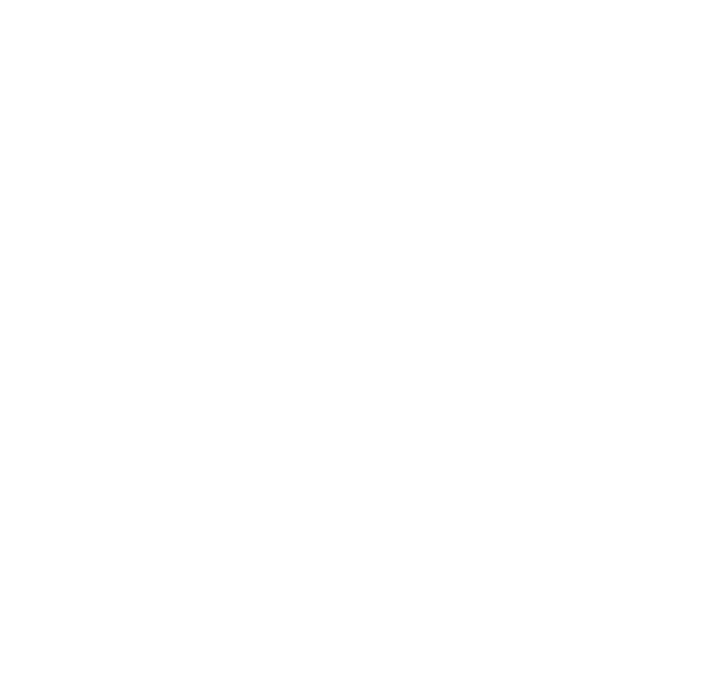
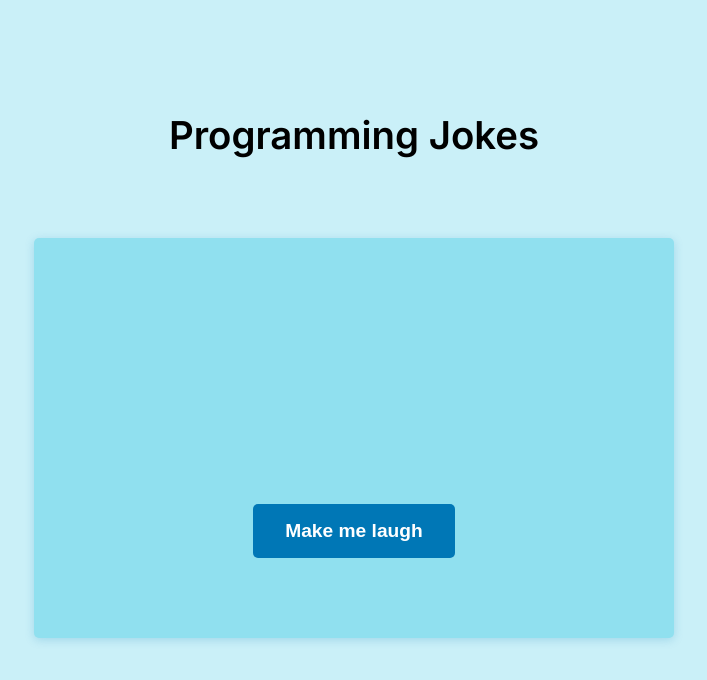
Before and after one commit to thusharathiwanka/programming-jokes, a plain HTML site: page app/index.html in a window 1280 px wide. Shown: the whole page, without its empty margins (286-993 px from the left). Drawn offline with Linux system fonts and the light colour scheme.

Commit message:
CREATE : html and styles added

```diff
--- a/app/index.html
+++ b/app/index.html
@@ -6,12 +6,21 @@
       <meta http-equiv="X-UA-Compatible" content="IE=edge">
       <meta name="viewport" content="width=device-width, initial-scale=1.0">
       <link rel="preconnect" href="https://fonts.gstatic.com">
-      <link href="https://fonts.googleapis.com/css2?family=DM+Sans:wght@400;500;700&display=swap" rel="stylesheet">
+      <link href="https://fonts.googleapis.com/css2?family=Inter:wght@300;400;500;600&display=swap" rel="stylesheet">
       <link rel="stylesheet" href="./styles/style.css">
       <title>Programming Jokes</title>
    </head>
 
    <body>
+      <header>
+         <h1>Programming Jokes</h1>
+      </header>
+      <main>
+         <div class="container">
+            <p class="joke"></p>
+            <button>Make me laugh</button>
+         </div>
+      </main>
       <script src="./js/script.js"></script>
    </body>
 
--- a/app/styles/style.css
+++ b/app/styles/style.css
@@ -0,0 +1,59 @@
+html {
+  font-size: 100%;
+  font-family: "Inter", sans-serif;
+}
+
+*,
+*::before,
+*::after {
+  margin: 0;
+  padding: 0;
+  box-sizing: border-box;
+}
+
+h1 {
+  font-size: 2.4rem;
+  text-align: center;
+  padding: 5rem 2rem;
+  margin-top: 2rem;
+}
+
+body {
+  background: #caf0f8;
+}
+
+main,
+.container {
+  display: flex;
+  flex-direction: column;
+  justify-content: center;
+  align-items: center;
+}
+
+.container {
+  height: 50vh;
+  width: 50%;
+  background: red;
+  justify-content: flex-end;
+  padding-bottom: 5rem;
+  background: #90e0ef;
+  border-radius: 5px;
+  box-shadow: 0px 2px 10px #0076b635;
+}
+
+button {
+  padding: 1rem 2rem;
+  outline: none;
+  border: none;
+  background: #0077b6;
+  border-radius: 5px;
+  color: white;
+  font-weight: 600;
+  font-size: 1.2rem;
+  cursor: pointer;
+  transition: all 0.2s ease-in-out;
+}
+
+button:active {
+  transform: scale(0.95);
+}
```
